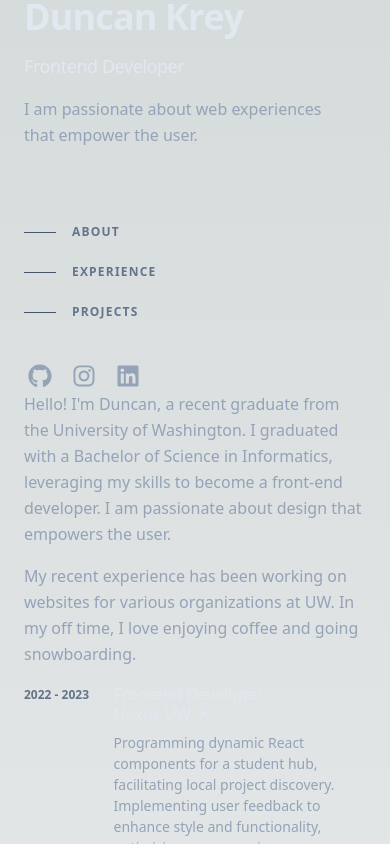
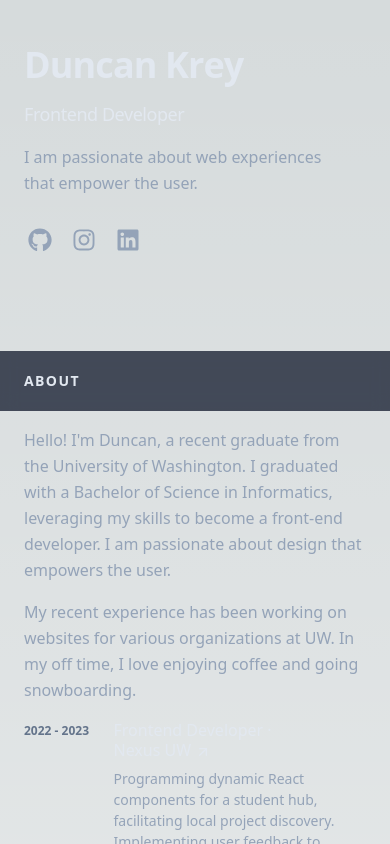
Before and after one commit to duncrob/personal-site, a Next.js app: page /practice in a window 390 px wide. Shown: the top 844 px of the page. Built offline with nearby package versions, Linux system fonts and the light colour scheme.

Commit message:
Began mobile visual edits

```diff
--- a/src/app/practice/page.js
+++ b/src/app/practice/page.js
@@ -43,7 +43,7 @@
 
   return (
     <div className='relative'>
-      <div className='mx-auto min-h-screen max-w-screen-xl px-6 md:px-12 lg:px-24'>
+      <div className='mx-auto min-h-screen max-w-screen-xl px-6 md:px-12 lg:px-24 py-12 md:py-20 lg:py-0'>
         <div className='lg:flex lg:justify-between lg:gap-4'>
           <header className='lg:py-24 lg:sticky lg:top-0 lg:flex lg:max-h-screen lg:w-1/2 lg:flex-col lg:justify-between max-h-screen'>
             <div>
@@ -52,7 +52,7 @@
               </h1>
               <h2 className='mt-3 text-lg font-medium tracking-tight text-slate-200 sm:text-xl'>Frontend Developer</h2>
               <p className='max-w-xs mt-4'>I am passionate about web experiences that empower the user.</p>
-              <nav className='nav lg:block' aria-label='In-page jump links'>
+              <nav className='nav hidden lg:block' aria-label='In-page jump links'>
                 <ul className='mt-16 w-max'>
                   <li>
                     <a className='group flex items-center py-3' href='#about'>
@@ -96,14 +96,19 @@
                 </li>
             </ul>
           </header>
-          <main id='content' className='lg:py-24 lg:w-1/2'>
+          <main id='content' className='pt-24 lg:py-24 lg:w-1/2'>
             <section id='about' className='lg:mb-36 lg:scroll-mt-24' aria-label='About me'>
+              <div className="sticky top-0 z-20 -mx-6 mb-4 w-screen bg-slate-900/75 px-6 py-5 backdrop-blur md:-mx-12 md:px-12 lg:sr-only lg:relative lg:top-auto lg:mx-auto lg:w-full lg:px-0 lg:py-0 lg:opacity-0">
+                <h2 className="text-sm font-bold uppercase tracking-widest text-slate-200 lg:sr-only">About</h2>
+              </div>
+              <div>
                 <p className='mb-4'>
                   Hello! I&apos;m Duncan, a recent graduate from the University of Washington. I graduated with a Bachelor of Science in Informatics, leveraging my skills to become a front-end developer. I am passionate about design that empowers the user.
                 </p>
                 <p className='mb-4'>
                   My recent experience has been working on websites for various organizations at UW. In my off time, I love enjoying coffee and going snowboarding.
                 </p>
+              </div>
             </section>
             <section id='experience' className='mb-16 scroll-mt-16 lg:mb-36 lg:scroll-mt-24' aria-label='Experiences'>
               <ol className="group/list">
```
Lines whose indentation alone changed are shown as unchanged.
